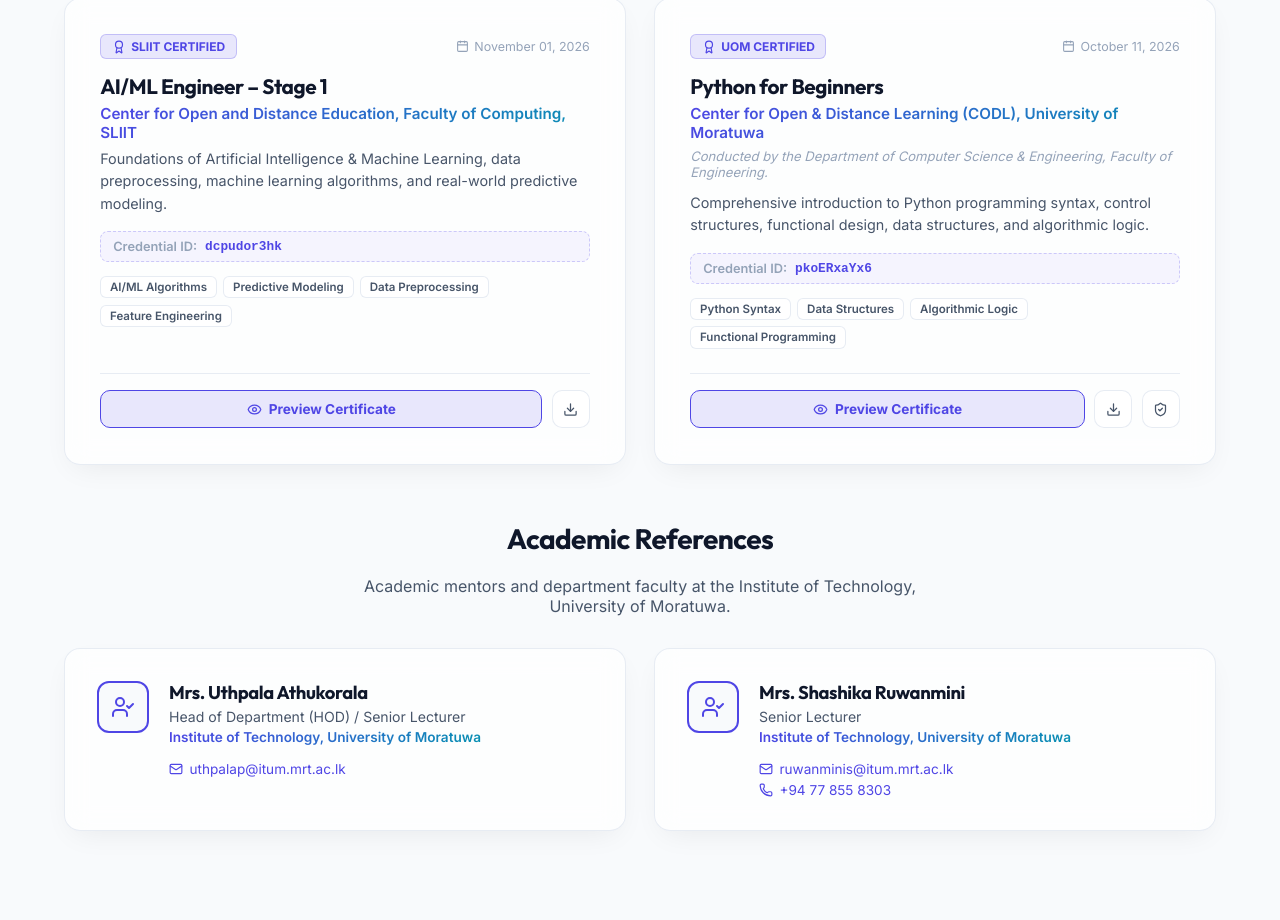
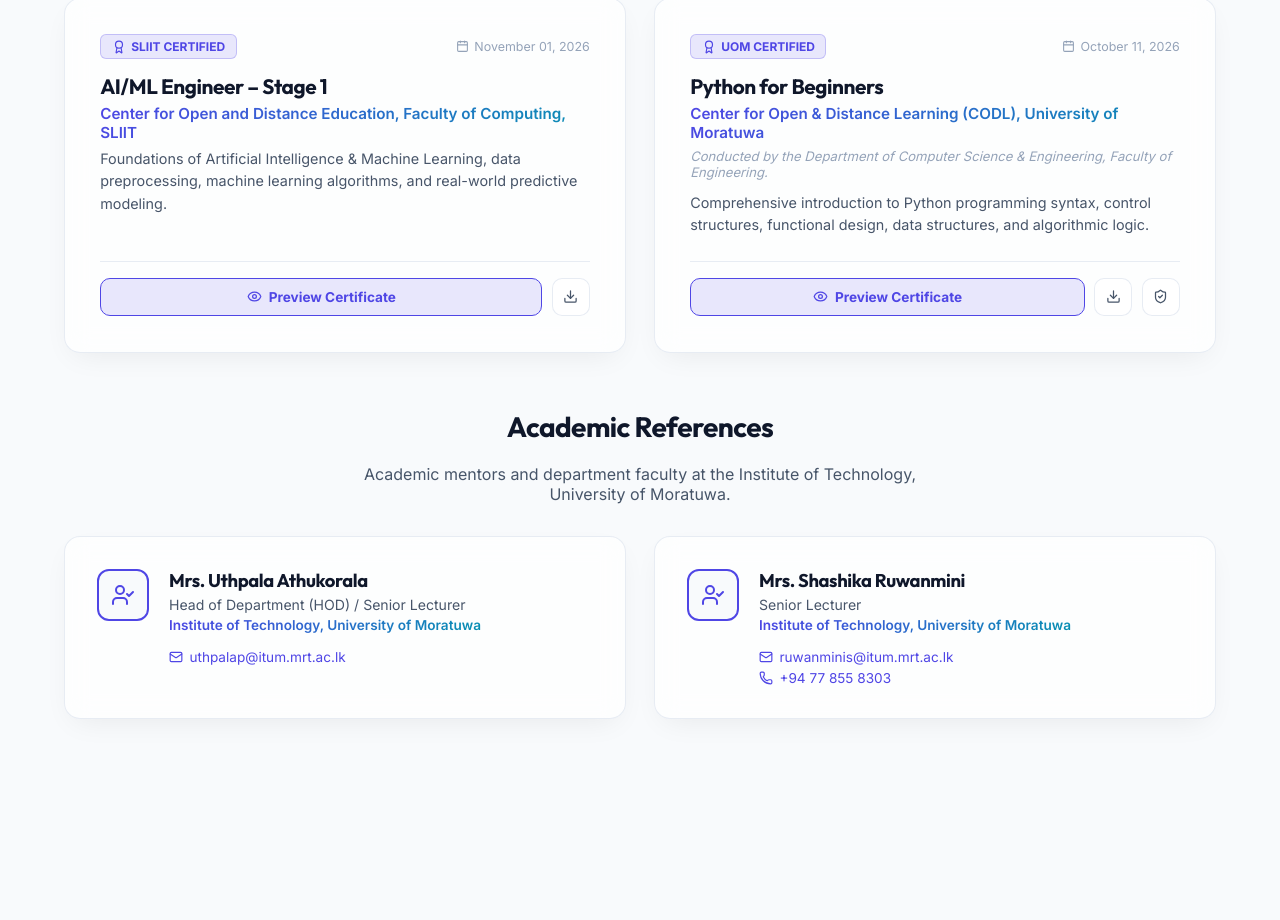
Before and after one commit to nisal73/My-portfolio, a React (Create React App) app: page / in a window 1280 px wide. Shown: the part 2820-3740 px from the top of the page. Built offline with nearby package versions, Linux system fonts and the light colour scheme.

Commit message:
Remove credential ID box and skill chips from certificate cards

```diff
--- a/src/components/About.css
+++ b/src/components/About.css
@@ -391,47 +391,8 @@
   color: var(--text-secondary);
   font-size: 0.9rem;
   line-height: 1.55;
-  margin-bottom: 1rem;
-}
-
-.cert-meta-row {
-  display: flex;
-  align-items: center;
-  gap: 0.5rem;
-  font-size: 0.8rem;
-  padding: 0.45rem 0.75rem;
-  background: rgba(var(--primary-rgb), 0.05);
-  border: 1px dashed rgba(var(--primary-rgb), 0.25);
-  border-radius: 8px;
-  margin-bottom: 0.85rem;
-}
-
-.cert-meta-label {
-  color: var(--text-muted);
-  font-weight: 600;
-}
-
-.cert-meta-val.code-font {
-  font-family: 'Fira Code', monospace;
-  color: var(--primary);
-  font-weight: 600;
-}
-
-.cert-skills-chips {
-  display: flex;
-  flex-wrap: wrap;
-  gap: 0.4rem;
   margin-bottom: 1.5rem;
-}
-
-.cert-chip {
-  font-size: 0.72rem;
-  font-weight: 600;
-  padding: 0.2rem 0.55rem;
-  border-radius: 6px;
-  background: var(--bg-secondary);
-  color: var(--text-secondary);
-  border: 1px solid var(--border-color);
+  flex-grow: 1;
 }
 
 .cert-card-actions {
--- a/src/components/About.js
+++ b/src/components/About.js
@@ -286,19 +286,6 @@ const About = () => {
 
                 <p className="cert-desc">{cert.description}</p>
 
-                {/* Credential ID metadata */}
-                <div className="cert-meta-row">
-                  <span className="cert-meta-label">Credential ID:</span>
-                  <span className="cert-meta-val code-font">{cert.certId}</span>
-                </div>
-
-                {/* Skills tags */}
-                <div className="cert-skills-chips">
-                  {cert.skills.map((skill, sIdx) => (
-                    <span key={sIdx} className="cert-chip">{skill}</span>
-                  ))}
-                </div>
-
                 {/* Card Action Buttons */}
                 <div className="cert-card-actions">
                   <button
```
